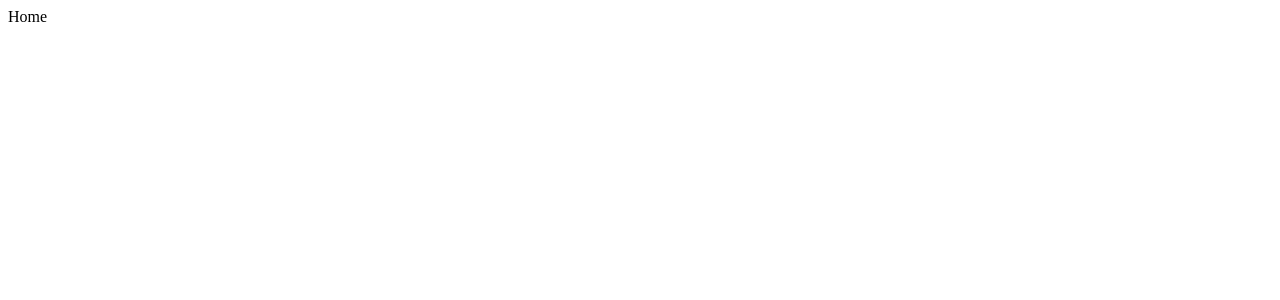
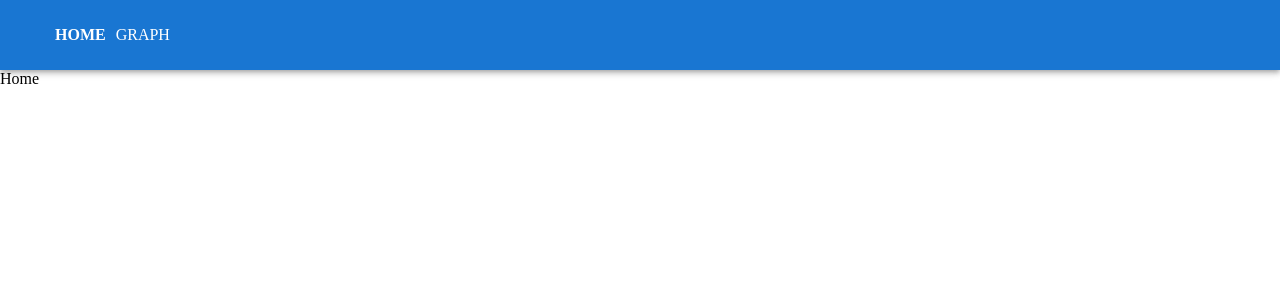
Before and after one commit to AndrewKrinjovnick/incode, a React (Create React App) app: page / in a window 1280 px wide. Shown: the top 300 px of the page. Built offline with nearby package versions, Linux system fonts and the light colour scheme.

Commit message:
added main header

```diff
--- a/package.json
+++ b/package.json
@@ -7,6 +7,8 @@
     "@emotion/styled": "^11.8.1",
     "@mui/icons-material": "^5.4.2",
     "@mui/material": "^5.4.3",
+    "@mui/styles": "^5.4.2",
+    "@mui/system": "^5.4.3",
     "@testing-library/jest-dom": "^5.16.2",
     "@testing-library/react": "^12.1.3",
     "@testing-library/user-event": "^13.5.0",
@@ -14,6 +16,7 @@
     "@types/node": "^16.11.25",
     "@types/react": "^17.0.39",
     "@types/react-dom": "^17.0.11",
+    "normalize.css": "^8.0.1",
     "react": "^17.0.2",
     "react-dom": "^17.0.2",
     "react-router-dom": "^6.2.1",
--- a/src/App.tsx
+++ b/src/App.tsx
@@ -1,12 +1,16 @@
 import React from "react";
 import { BrowserRouter } from "react-router-dom";
-import { AppRouter } from "./components";
+import { AppRouter, ErrorBoundary, MainHeader } from "./components";
+import "normalize.css";
 
 function App() {
   return (
-    <BrowserRouter>
-      <AppRouter />
-    </BrowserRouter>
+    <ErrorBoundary>
+      <BrowserRouter>
+        <MainHeader />
+        <AppRouter />
+      </BrowserRouter>
+    </ErrorBoundary>
   );
 }
 
--- a/src/components/AppRouter/AppRouter.tsx
+++ b/src/components/AppRouter/AppRouter.tsx
@@ -1,8 +1,8 @@
-import React from "react";
+import React, { FC } from "react";
 import { Navigate, Route, Routes } from "react-router-dom";
 import { publicRoute } from "../../router";
 
-const AppRouter = () => {
+const AppRouter: FC = () => {
   return (
     <Routes>
       {publicRoute.map((route) => (
--- a/src/components/ErrorBoundary/ErrorBoundary.tsx
+++ b/src/components/ErrorBoundary/ErrorBoundary.tsx
@@ -14,11 +14,19 @@ class ErrorBoundary extends React.Component<unknown, { hasError: boolean }> {
   render() {
     if (this.state.hasError) {
       return (
-        <Container>
+        <Container
+          sx={{
+            height: "100vh",
+            flexDirection: "column",
+            display: "flex",
+            justifyContent: "center",
+            alignItems: "center",
+          }}
+        >
           <Typography variant="h1" component="h2">
             Error
           </Typography>
-          <Typography variant="h5" component="span">
+          <Typography variant="h5" component="div" pt="20px">
             This page doesn&#39;t exist
           </Typography>
         </Container>
--- /dev/null
+++ b/src/components/MainHeader/MainHeader.tsx
@@ -0,0 +1,68 @@
+import { AppBar } from "@mui/material";
+import { makeStyles, createStyles } from "@mui/styles";
+import React, { FC } from "react";
+import { NavLink } from "react-router-dom";
+
+const navigation = [
+  {
+    path: "/",
+    name: "Home",
+  },
+  {
+    path: "/graph",
+    name: "Graph",
+  },
+];
+
+const useStyles = makeStyles(() =>
+  createStyles({
+    container: {
+      width: "100%",
+      height: "100%",
+      padding: "10px",
+    },
+    link: {
+      color: "white",
+      textTransform: "uppercase",
+      padding: "5px",
+      textDecoration: "none",
+    },
+    list: {
+      listStyle: "none",
+    },
+    listItem: {
+      display: "inline-block",
+    },
+  })
+);
+
+const MainHeader: FC = () => {
+  const classes = useStyles();
+  return (
+    <AppBar position="static" className={classes.container}>
+      <nav>
+        <ul className={classes.list}>
+          {navigation.map((link) => (
+            <li key={link.name} className={classes.listItem}>
+              <NavLink
+                to={link.path}
+                className={classes.link}
+                style={({ isActive }) =>
+                  isActive
+                    ? {
+                        fontWeight: "700",
+                      }
+                    : {}
+                }
+              >
+                {link.name}
+              </NavLink>
+            </li>
+          ))}
+        </ul>
+      </nav>
+    </AppBar>
+  );
+};
+
+export default MainHeader;
--- a/src/components/index.tsx
+++ b/src/components/index.tsx
@@ -1 +1,3 @@
 export { default as AppRouter } from "./AppRouter/AppRouter";
+export { default as ErrorBoundary } from "./ErrorBoundary/ErrorBoundary";
+export { default as MainHeader } from "./MainHeader/MainHeader";
```
Also changed, not shown: 1 other file (tests, documents, lock files or other folders).
